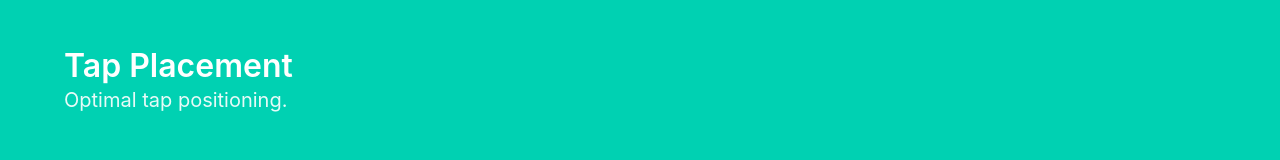
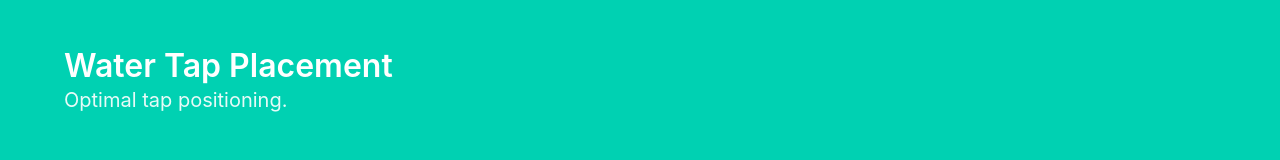
Before and after one commit to daniel-stoneuk/tap-placement-web, an Angular app: page / in a window 1280 px wide. Shown: the top 160 px of the page. Built offline with nearby package versions, Linux system fonts and the light colour scheme; no server answers; what @agm/core would draw is missing.

Commit message:
Changed title

```diff
--- a/src/app/app.component.html
+++ b/src/app/app.component.html
@@ -3,14 +3,14 @@
   <head>
     <meta charset="utf-8" />
     <meta name="viewport" content="width=device-width, initial-scale=1" />
-    <title>Tap Placement</title>
+    <title>Water Tap Placement</title>
   </head>
   <body>
     <section class="hero is-primary">
       <div class="hero-body">
         <div class="container">
           <h1 class="title">
-            Tap Placement
+            Water Tap Placement
           </h1>
           <h2 class="subtitle">
             Optimal tap positioning.
--- a/src/index.html
+++ b/src/index.html
@@ -2,7 +2,7 @@
 <html lang="en">
 <head>
   <meta charset="utf-8">
-  <title>TapPlacementWeb</title>
+  <title>Water Tap Placement</title>
   <base href="/">
 
   <meta name="viewport" content="width=device-width, initial-scale=1">
```
